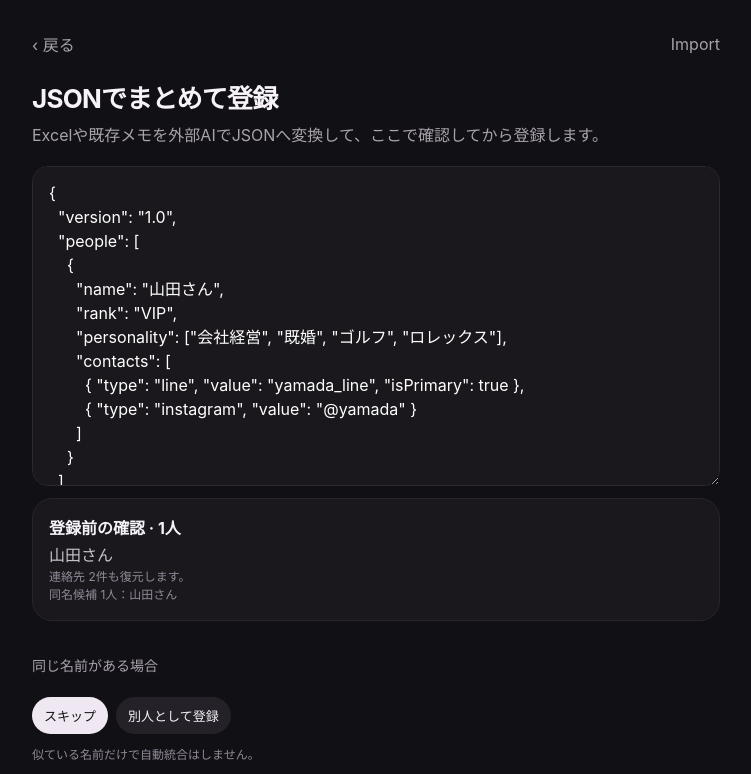
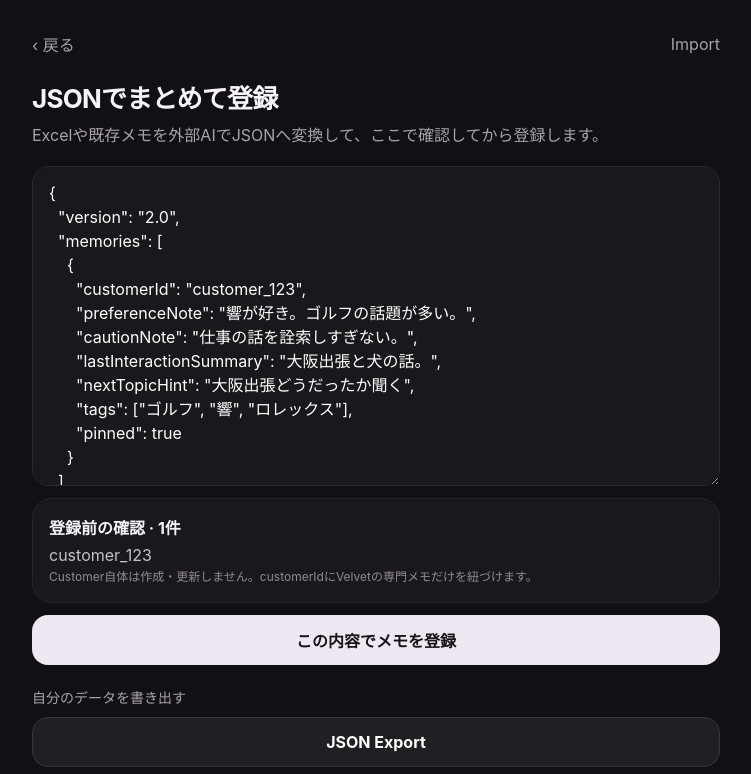
Before and after one commit to karukimori-wq/Velvet, a Next.js app: page /import in a window 1280 px wide. Shown: the top 774 px of the page, without its empty margins (264-1015 px from the left). Built offline with nearby package versions, Linux system fonts and the light colour scheme.

Commit message:
Update import form to professional memory schema

```diff
--- a/app/import/import-form.tsx
+++ b/app/import/import-form.tsx
@@ -4,73 +4,44 @@ import { useMemo, useState } from "react";
 import { importJsonAction } from "./actions";
 
 const example = `{
-  "version": "1.0",
-  "people": [
+  "version": "2.0",
+  "memories": [
     {
-      "name": "山田さん",
-      "rank": "VIP",
-      "personality": ["会社経営", "既婚", "ゴルフ", "ロレックス"],
-      "contacts": [
-        { "type": "line", "value": "yamada_line", "isPrimary": true },
-        { "type": "instagram", "value": "@yamada" }
-      ]
+      "customerId": "customer_123",
+      "preferenceNote": "響が好き。ゴルフの話題が多い。",
+      "cautionNote": "仕事の話を詮索しすぎない。",
+      "lastInteractionSummary": "大阪出張と犬の話。",
+      "nextTopicHint": "大阪出張どうだったか聞く",
+      "tags": ["ゴルフ", "響", "ロレックス"],
+      "pinned": true
     }
   ]
 }`;
 
-type PreviewContact = { type?: string; value?: string };
-type PreviewPerson = { name: string; rank?: string; personality?: string[]; contacts?: PreviewContact[] };
+type PreviewMemory = { customerId: string; tags?: string[] };
 
-function normalize(value: string) {
-  return value.trim().toLocaleLowerCase("ja-JP");
-}
-
-export function ImportForm({ existingNames }: { existingNames: string[] }) {
+export function ImportForm() {
   const [raw, setRaw] = useState(example);
-  const existing = useMemo(() => new Set(existingNames.map(normalize)), [existingNames]);
-
   const preview = useMemo(() => {
     try {
-      const parsed = JSON.parse(raw) as { version?: unknown; people?: unknown };
-      if (parsed.version !== "1.0" || !Array.isArray(parsed.people)) return { valid: false as const, message: "version 1.0 と people 配列が必要です。" };
-      const people: PreviewPerson[] = [];
-      for (const item of parsed.people) {
-        if (!item || typeof item !== "object" || typeof (item as PreviewPerson).name !== "string" || !(item as PreviewPerson).name.trim()) {
-          return { valid: false as const, message: "名前がないデータがあります。" };
+      const parsed = JSON.parse(raw) as { version?: unknown; memories?: unknown };
+      if (parsed.version !== "2.0" || !Array.isArray(parsed.memories)) return { valid: false as const, message: "version 2.0 と memories 配列が必要です。" };
+      const memories: PreviewMemory[] = [];
+      for (const item of parsed.memories) {
+        if (!item || typeof item !== "object" || typeof (item as PreviewMemory).customerId !== "string" || !(item as PreviewMemory).customerId.trim()) {
+          return { valid: false as const, message: "customerId がないデータがあります。" };
         }
-        people.push(item as PreviewPerson);
+        memories.push(item as PreviewMemory);
       }
-      const duplicates = people.filter((person) => existing.has(normalize(person.name)));
-      const contactCount = people.reduce((sum, person) => sum + (Array.isArray(person.contacts) ? person.contacts.length : 0), 0);
-      return { valid: true as const, people, duplicates, contactCount };
+      return { valid: true as const, memories };
     } catch {
       return { valid: false as const, message: "JSON形式を確認してください。" };
     }
-  }, [raw, existing]);
+  }, [raw]);
 
-  return (
-    <form action={importJsonAction} className="stack">
-      <textarea className="searchBox importArea" name="json" value={raw} onChange={(event) => setRaw(event.target.value)} />
-
-      {preview.valid ? (
-        <div className="card">
-          <div className="timelineTitle">登録前の確認 · {preview.people.length}人</div>
-          <div className="timelineBody">{preview.people.slice(0, 6).map((person) => person.name).join(" · ")}{preview.people.length > 6 ? " …" : ""}</div>
-          {preview.contactCount > 0 && <div className="formHint">連絡先 {preview.contactCount}件も復元します。</div>}
-          {preview.duplicates.length > 0 && <div className="formHint">同名候補 {preview.duplicates.length}人：{preview.duplicates.slice(0, 5).map((person) => person.name).join(" · ")}</div>}
-        </div>
-      ) : (
-        <div className="formError">{preview.message}</div>
-      )}
-
-      <div className="sectionTitle">同じ名前がある場合</div>
-      <div className="chips choiceRow">
-        <label className="choiceChip"><input type="radio" name="duplicatePolicy" value="skip" defaultChecked />スキップ</label>
-        <label className="choiceChip"><input type="radio" name="duplicatePolicy" value="create_separate" />別人として登録</label>
-      </div>
-      <div className="formHint">似ている名前だけで自動統合はしません。</div>
-
-      <button className="primaryButton" type="submit" disabled={!preview.valid}>この内容で登録</button>
-    </form>
-  );
+  return <form action={importJsonAction} className="stack">
+    <textarea className="searchBox importArea" name="json" value={raw} onChange={(event) => setRaw(event.target.value)} />
+    {preview.valid ? <div className="card"><div className="timelineTitle">登録前の確認 · {preview.memories.length}件</div><div className="timelineBody">{preview.memories.slice(0, 6).map((memory) => memory.customerId).join(" · ")}{preview.memories.length > 6 ? " …" : ""}</div><div className="formHint">Customer自体は作成・更新しません。customerIdにVelvetの専門メモだけを紐づけます。</div></div> : <div className="formError">{preview.message}</div>}
+    <button className="primaryButton" type="submit" disabled={!preview.valid}>この内容でメモを登録</button>
+  </form>;
 }
```
